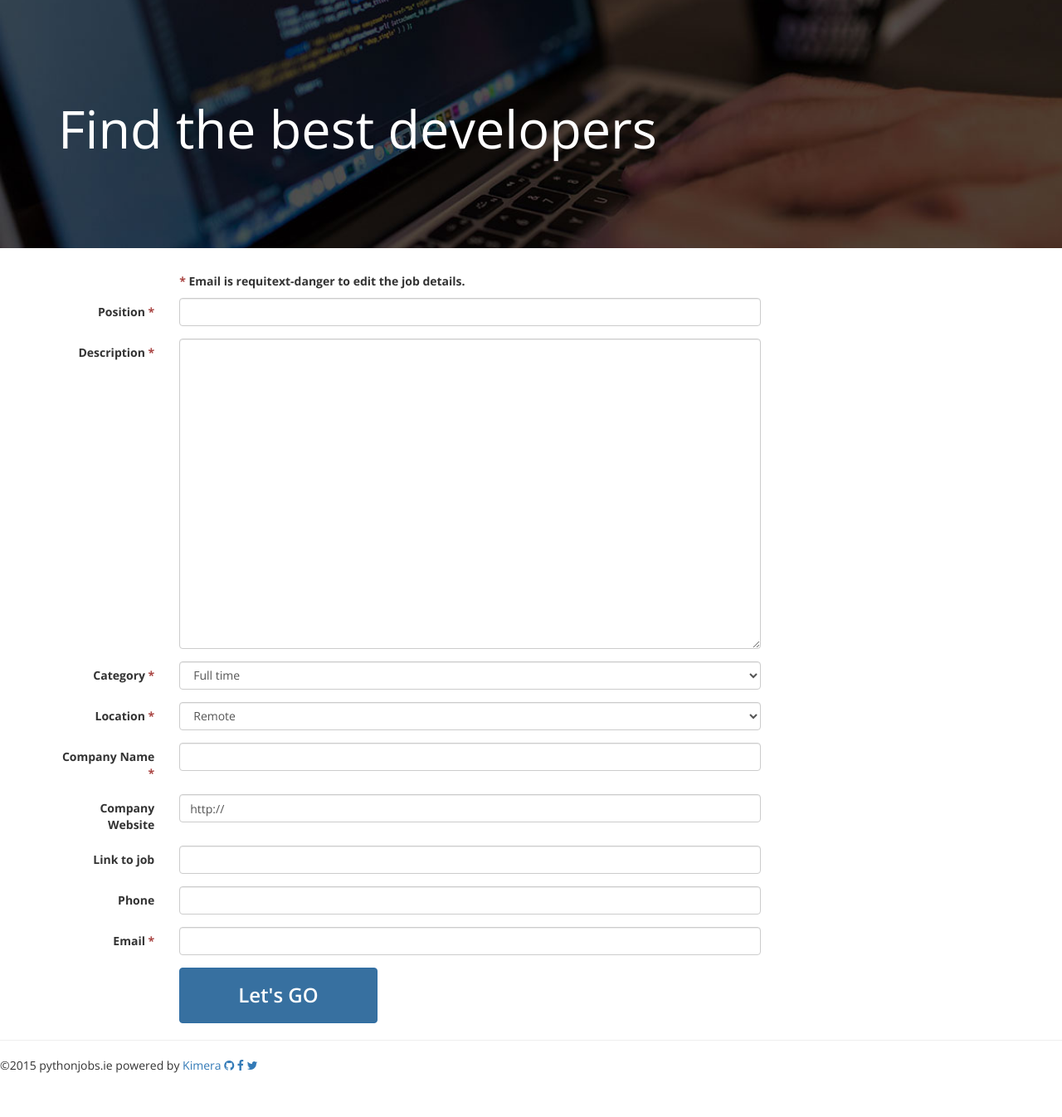
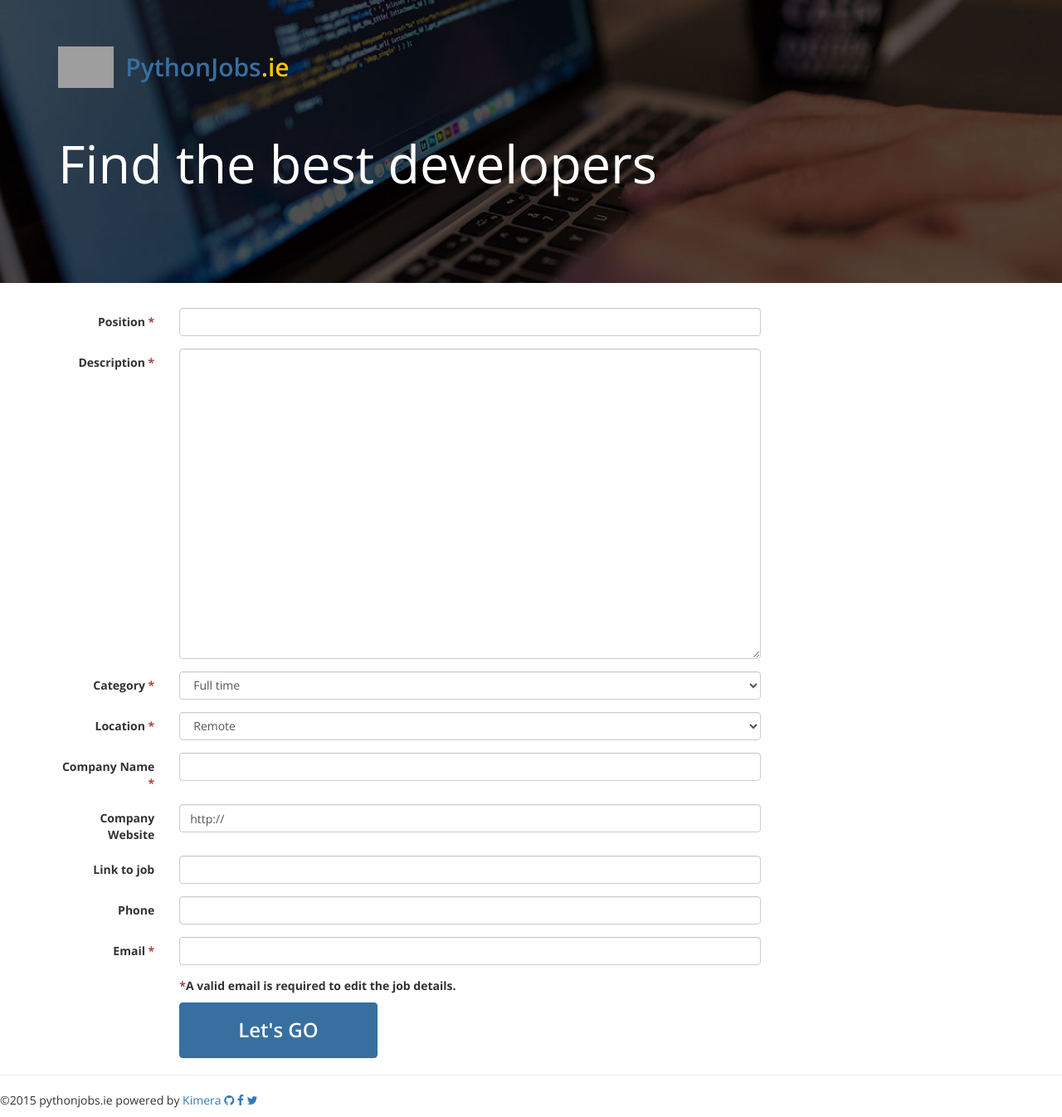
Before and after one commit to kimeraapp/pythonjobs.ie, a Django app: page /jobs/new in a window 1280 px wide. Shown: the whole page at 83% size. Before the commit the page ends 1293 px from the top, so only its background shows below. Run offline with Django 3.2, Linux system fonts and the light colour scheme; parts of the project's set-up code (start-up, migrations or seed data) failed here and were passed over; some libraries are stand-ins or nearby versions; some web fonts are replaced; grey boxes are pictures that could not be loaded.

Commit message:
Update header for internal pages.

```diff
--- a/jobs/templates/base.html
+++ b/jobs/templates/base.html
@@ -10,7 +10,7 @@
   <link rel="stylesheet" href="https://maxcdn.bootstrapcdn.com/bootstrap/3.3.5/css/bootstrap.min.css">
 
   <!-- Google Fonts -->
-  <link href='https://fonts.googleapis.com/css?family=Open+Sans:400,700,600' rel='stylesheet' type='text/css'>
+  <link href='https://fonts.googleapis.com/css?family=Open+Sans:400,300,700,600' rel='stylesheet' type='text/css'>
   <link href='https://fonts.googleapis.com/css?family=Droid+Serif' rel='stylesheet' type='text/css'>
   <link rel="stylesheet" href="https://maxcdn.bootstrapcdn.com/font-awesome/4.4.0/css/font-awesome.min.css">
 
@@ -66,8 +66,10 @@
       </p>
     </footer>
   </div>
+
   <script src="https://ajax.googleapis.com/ajax/libs/jquery/1.11.3/jquery.min.js"></script>
   <script src="https://maxcdn.bootstrapcdn.com/bootstrap/3.3.5/js/bootstrap.min.js"></script>
+  <script src="{% static 'js/jquery.dotdotdot.min.js' %}"></script>
   <script type="text/javascript" src="{% static 'tiny_mce/tiny_mce.js' %}"></script>
   <script type="text/javascript" src="{% static 'django_tinymce/init_tinymce.js' %}"></script>
   <script src="{% static 'js/application.js' %}"></script>
--- a/jobs/templates/index.html
+++ b/jobs/templates/index.html
@@ -4,10 +4,7 @@
   <div class="container">
     <h1>This is Python Jobs</h1>
     <p>Find or post Python related jobs available in Ireland for free and without having to register.</p>
-    <p>
-      <a class="btn btn-primary btn-lg"
-        href="{% url 'job-new' %}" role="button">Post a Job</a>
-    </p>
+      <a class="btn btn-primary btn-lg" href="{% url 'job-new' %}" role="button">Post a Job</a>
   </div>
 </div>
 <div class="container">
--- a/jobs/templates/new.html
+++ b/jobs/templates/new.html
@@ -1,19 +1,24 @@
 {% extends 'base.html' %}
 {% block content %}
-  <div class="jumbotron">
+  <div class="jumbotron internal-pages">
+    <nav class="navbar">
+      <div class="container">
+        <div class="navbar-header">
+          <a class="navbar-brand" href="/">
+            <img class="logo" src="https://images.duckduckgo.com/iu/?u=http%3A%2F%2Fupload.wikimedia.org%2Fwikipedia%2Fcommons%2Fthumb%2Fc%2Fc3%2FPython-logo-notext.svg%2F1024px-Python-logo-notext.svg.png&f=1" />
+            <span class="logo blue">PythonJobs</span><span class="logo yellow">.ie</spa>
+          </a>
+        </div>
+      </div>
+    </nav>
     <div class="container">
       <h1>Find the best developers</h1>
     </div>
   </div>
-  <div class="container mtop-40">
+  <div class="container">
     <div class="row">
       <div class="col-md-9">
         <form method="post" id="postJobForm" class="form-horizontal">
-          <div class="row">
-            <div class="col-sm-10 col-sm-offset-2">
-              <p><strong><span class="text-danger">*</span> Email is requitext-danger to edit the job details.</strong></p>
-            </div>
-          </div>
           {% csrf_token %}
           <div class="form-group">
             <label for="position" class="col-sm-2 control-label">Position
@@ -93,6 +98,11 @@
           </div>
           <div class="row">
             <div class="col-sm-10 col-sm-offset-2">
+              <p><strong><span class="text-danger">*</span>A valid email is required to edit the job details.</strong></p>
+            </div>
+          </div>
+          <div class="row">
+            <div class="col-sm-10 col-sm-offset-2">
               <input class="btn btn-primary" type="submit" value="Let's GO">
             </div>
           </div>
--- a/pythonjobs/static/css/base.css
+++ b/pythonjobs/static/css/base.css
@@ -3,14 +3,13 @@ body  {
 }
 /* Fixing Bootstrap*/
 /* Navbar */
-.navbar-inverse {
-  background: none;
-  border: none;
-}
+
 .navbar-brand {
   height: auto;
 }
-
+.navbar-brand img {
+  margin-right: 10px;
+}
 .jumbotron {
   background-image: url("/static/images/bg-header.jpg");
   background-position: 50% 50%;
@@ -18,6 +17,15 @@ body  {
   background-size: cover;
   color: #fff;
   padding: 100px 0;
+}
+.jumbotron.internal-pages {
+  padding: 40px 0 100px 0;
+}
+.jumbotron h1 {
+  font-weight: 300;
+}
+.jumbotron .btn-primary {
+  margin-top: 30px;
 }
 .btn.btn-primary, .btn.btn-primary:hover  {
   padding: 15px 70px;
@@ -30,9 +38,10 @@ body  {
 }
 .logo {
   display: inline !important;
-  height: 60px;
+  height: 50px;
   vertical-align: middle;
   font-weight: 600;
+  font-size: 30px;
 }
 .blue {
   color: #3770a0;
@@ -49,6 +58,9 @@ body  {
 .job-box  {
   border-right: solid 1px #ccc;
   margin-bottom: 20px;
+}
+.job:last-child .job-box {
+  border: none;
 }
 .job-box-inner  {
   border-bottom: solid 1px #ccc;
```
Also changed, not shown: jobs/templates/show.html (+11 -1 lines).
